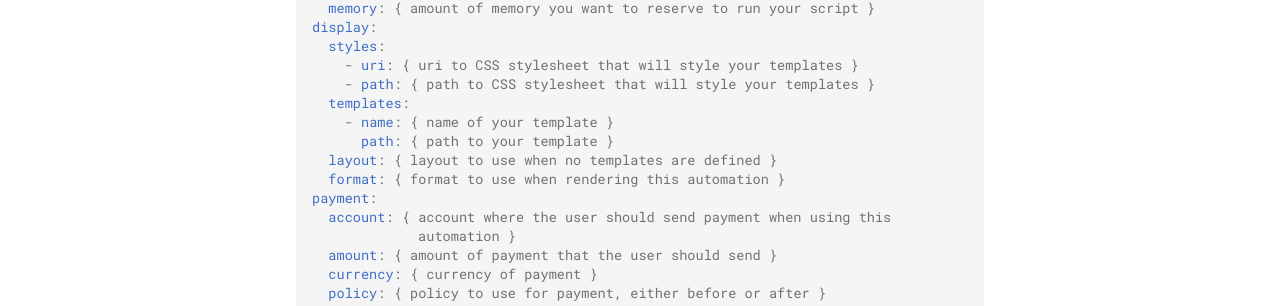
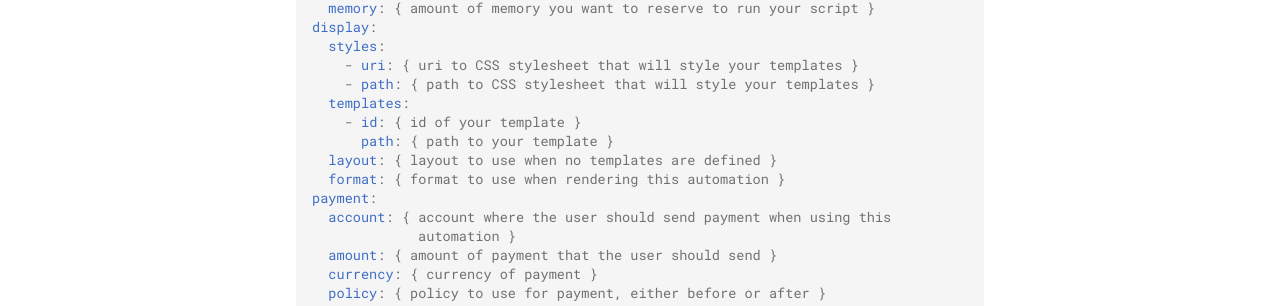
Before and after one commit to crosscompute/crosscompute-docs, an MkDocs documentation site: the page built from docs/automation-framework/configuration.md, in a window 1280 px wide and 900 px high, scrolled down 2668 px. Shown: the part 518-824 px from the top of the window. Built offline with MkDocs 1.6.1 and Material for MkDocs 9.7.7, drawn with Linux system fonts in a browser that asks for light colours.

Commit message:
Use template id

```diff
--- a/docs/automation-framework/configuration.md
+++ b/docs/automation-framework/configuration.md
@@ -159,7 +159,7 @@ display:
     - uri: { uri to CSS stylesheet that will style your templates }
     - path: { path to CSS stylesheet that will style your templates }
   templates:
-    - name: { name of your template }
+    - id: { id of your template }
       path: { path to your template }
   layout: { layout to use when no templates are defined }
   format: { format to use when rendering this automation }
```
